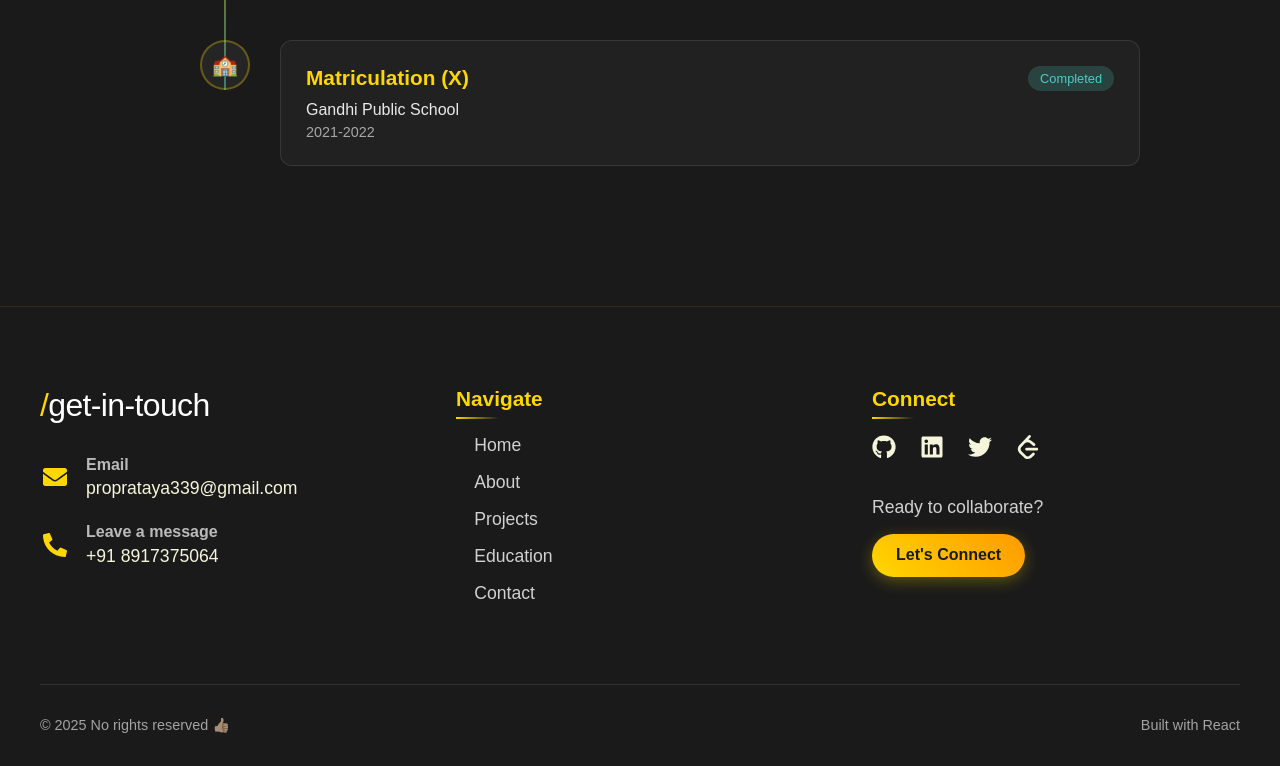
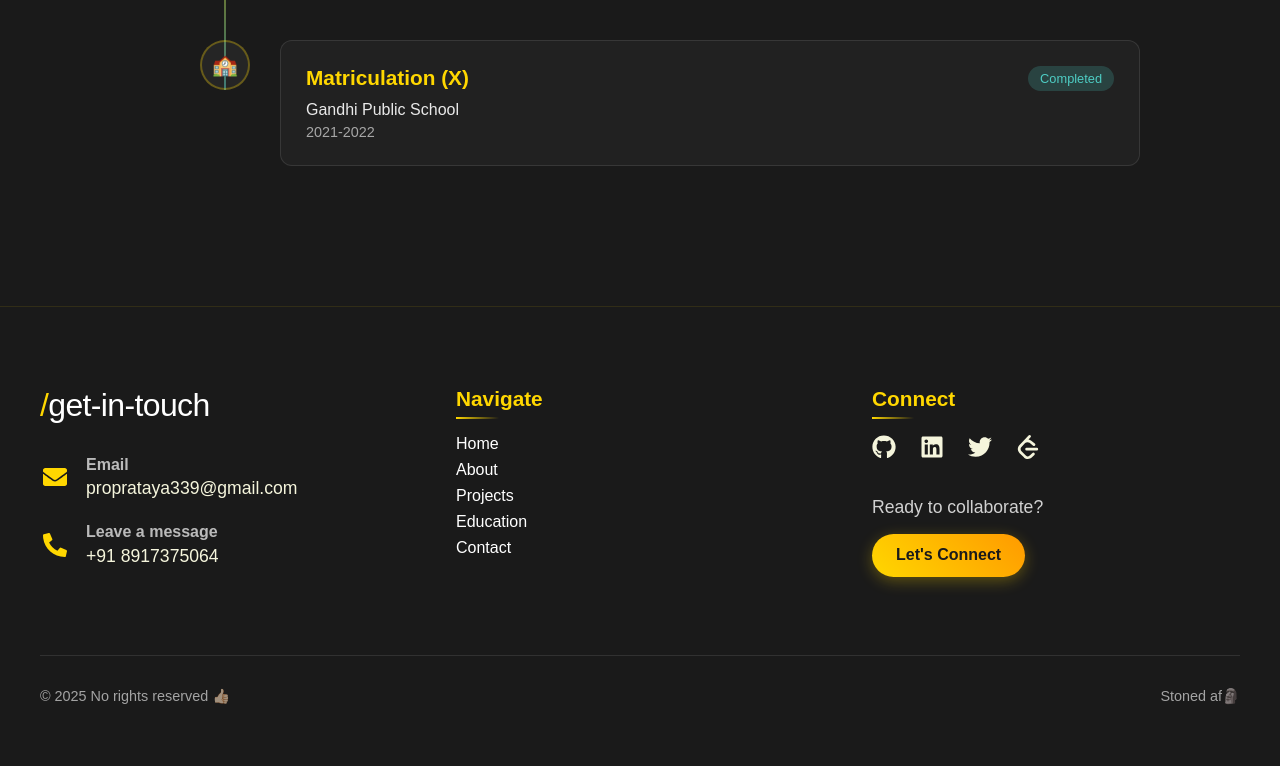
Before and after one commit to PratayaSilla/prataya-portfolio, a React (Vite) app: page / in a window 1280 px wide. Shown: the part 3272-4038 px from the top of the page. After the commit the page ends 4009 px from the top, so only its background shows below. Built offline with nearby package versions, Linux system fonts and the light colour scheme; a web font is replaced by a local one.

Commit message:
Blank error updates

```diff
--- a/src/components/FooterContact/FooterContact.css
+++ b/src/components/FooterContact/FooterContact.css
@@ -163,6 +163,33 @@
 
   .yellow { color: #ffd700; }
 
+
+
+.nav-link-button {
+  background: none;
+  border: none;
+  color: inherit;
+  font: inherit;
+  cursor: pointer;
+  padding: 0;
+  text-align: left;
+  transition: all 0.3s ease;
+}
+
+.nav-link-button:hover {
+  color: #ffd700;
+  transform: translateX(5px);
+}
+
+
+.quick-links ul li {
+  margin-bottom: 0.5rem;
+}
+
+.quick-links ul li:last-child {
+  margin-bottom: 0;
+}
+
   @media (max-width: 768px) {
     .footer-grid {
       grid-template-columns: 1fr;
--- a/src/components/FooterContact/FooterContact.jsx
+++ b/src/components/FooterContact/FooterContact.jsx
@@ -3,6 +3,21 @@ import { FaGithub, FaLinkedin, FaTwitter, FaEnvelope, FaPhoneAlt } from 'react-i
 import { SiLeetcode } from 'react-icons/si';
 
 const FooterContact = () => {
+  const scrollToSection = (id) => {
+    if (id === 'home') {
+
+      window.scrollTo({ top: 0, behavior: 'smooth' });
+    } else {
+      const element = document.getElementById(id);
+      if (element) {
+        element.scrollIntoView({
+          behavior: 'smooth',
+          block: 'start'
+        });
+      }
+    }
+  };
+
   return (
     <footer id="contact" className="footer-contact">
       <div className="footer-grid">
@@ -35,7 +50,12 @@ const FooterContact = () => {
           <ul>
             {['home', 'about', 'projects', 'education', 'contact'].map((item) => (
               <li key={item}>
-                <a href={`#${item}`}>{item.charAt(0).toUpperCase() + item.slice(1)}</a>
+                <button
+                  onClick={() => scrollToSection(item)}
+                  className="nav-link-button"
+                >
+                  {item.charAt(0).toUpperCase() + item.slice(1)}
+                </button>
               </li>
             ))}
           </ul>
@@ -74,7 +94,7 @@ const FooterContact = () => {
 
       <div className="footer-bottom">
         <p>© {new Date().getFullYear()} No rights reserved 👍🏻</p>
-        <p>Built with React</p>
+        <p>Stoned af🗿</p>
       </div>
     </footer>
   );
--- a/src/components/Hamburger/HamburgerMenu.jsx
+++ b/src/components/Hamburger/HamburgerMenu.jsx
@@ -11,13 +11,25 @@ const HamburgerMenu = () => {
   };
 
   const scrollToSection = (id) => {
-    const element = document.getElementById(id);
-    if (element) {
-      element.scrollIntoView({ behavior: 'smooth' });
-      setIsOpen(false);
+    if (id === 'home') {
+      window.scrollTo({ top: 0, behavior: 'smooth' });
+    } else {
+      const element = document.getElementById(id);
+      if (element) {
+        const elementPosition = element.getBoundingClientRect().top + window.pageYOffset;
+        const offsetPosition = elementPosition - 80;
+
+        window.scrollTo({
+          top: offsetPosition,
+          behavior: 'smooth'
+        });
+      } else {
+        window.scrollTo({ top: 0, behavior: 'smooth' });
+      }
     }
+
+    setIsOpen(false);
   };
-
 
   useEffect(() => {
     const handleClickOutside = (event) => {
```
